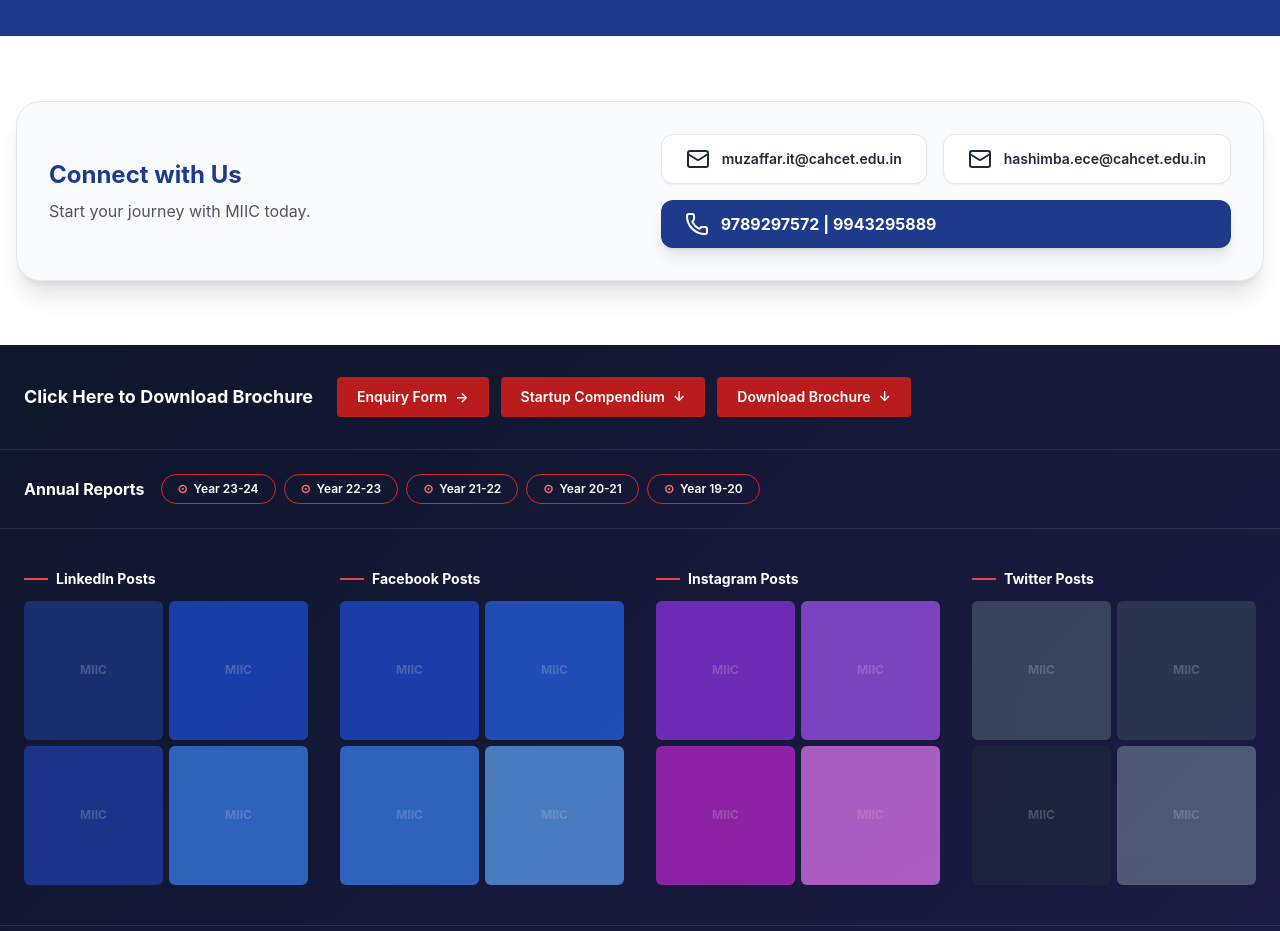
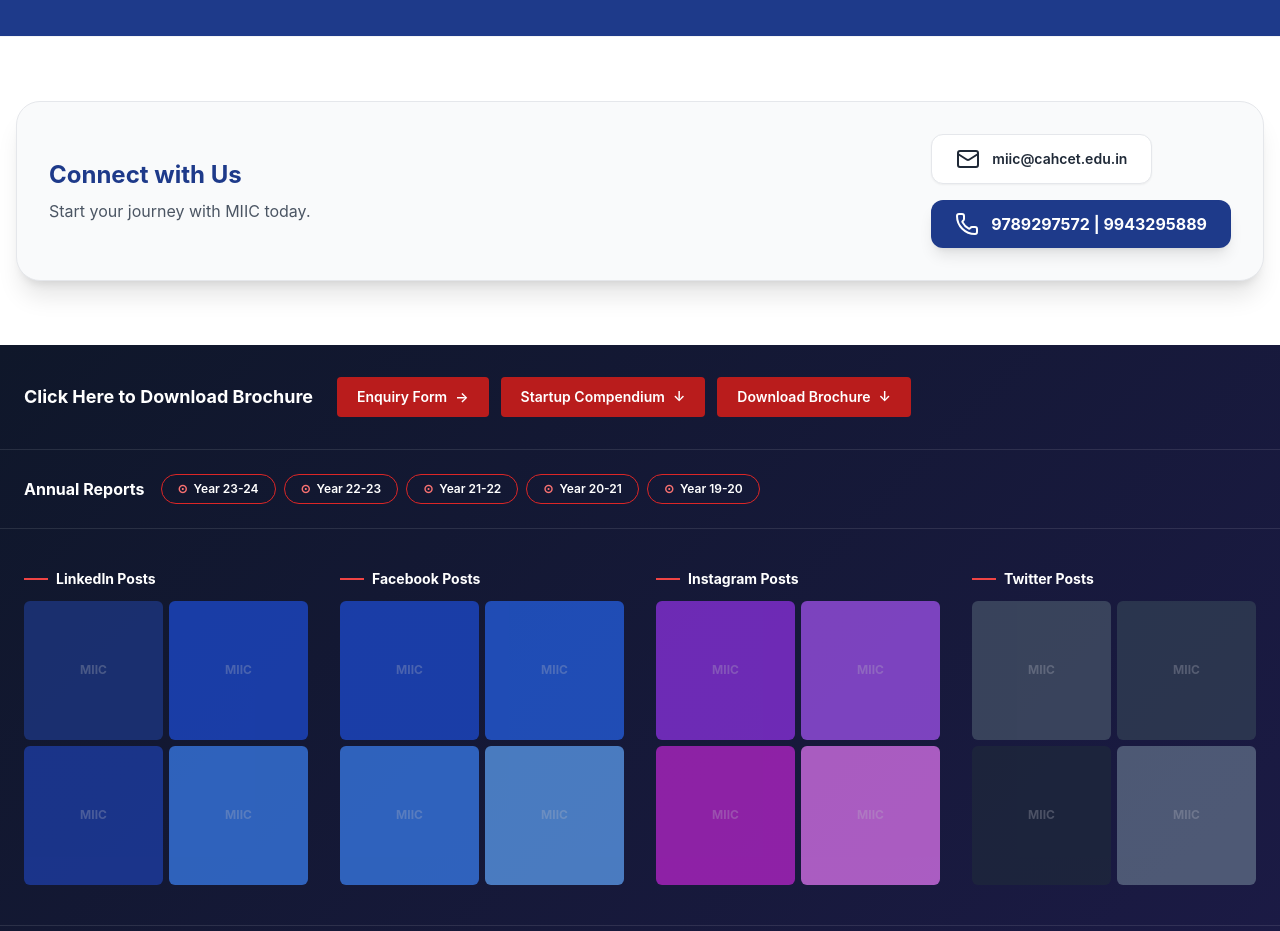
Before and after one commit to campusonec1-prog/MMES-Incubation, a React (Vite) app: page /incubation in a window 1280 px wide. Shown: the part 2700-3631 px from the top of the page. Built offline with nearby package versions, Linux system fonts and the light colour scheme.

Commit message:
Updated the mail

```diff
--- a/src/Pages/Incubation.jsx
+++ b/src/Pages/Incubation.jsx
@@ -186,13 +186,9 @@ const Incubation = () => {
             </div>
             <div className="grid gap-4 w-full md:w-auto">
               <div className="flex flex-col md:flex-row gap-4">
-                <a href="mailto:muzaffar.it@cahcet.edu.in" className="flex items-center bg-white px-6 py-3 rounded-xl border border-gray-200 shadow-sm hover:border-blue-900 transition-colors">
+                <a href="mailto:miic@cahcet.edu.in" className="flex items-center bg-white px-6 py-3 rounded-xl border border-gray-200 shadow-sm hover:border-blue-900 transition-colors">
                   <span className="mr-3"><Mail size={16} size={24} /></span>
-                  <span className="text-sm font-semibold">muzaffar.it@cahcet.edu.in</span>
-                </a>
-                <a href="mailto:hashimba.ece@cahcet.edu.in" className="flex items-center bg-white px-6 py-3 rounded-xl border border-gray-200 shadow-sm hover:border-blue-900 transition-colors">
-                  <span className="mr-3"><Mail size={16} size={24} /></span>
-                  <span className="text-sm font-semibold">hashimba.ece@cahcet.edu.in</span>
+                  <span className="text-sm font-semibold">miic@cahcet.edu.in</span>
                 </a>
               </div>
               <div className="flex items-center justify-center md:justify-start bg-blue-900 text-white px-6 py-3 rounded-xl shadow-lg">
```
